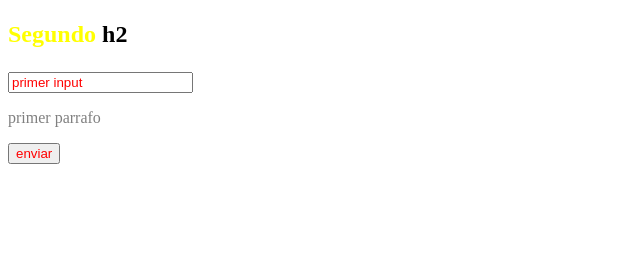
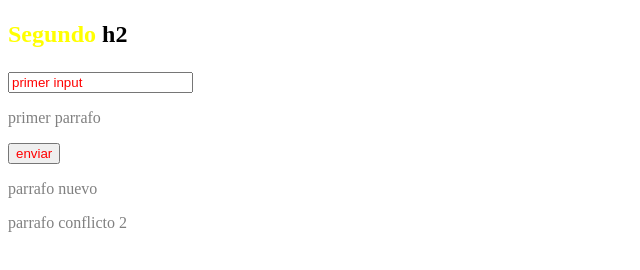
Before and after one commit to denisalva/gitcss, a plain HTML site: page index.html in a window 1280 px wide. Shown: the part 110-380 px from the top of the page, without its empty margins (0-640 px from the left). Drawn offline with Linux system fonts and the light colour scheme.

Commit message:
se agrego parrafo nuevo y conflicto

```diff
--- a/index.html
+++ b/index.html
@@ -14,5 +14,7 @@
     <input type="text" value="primer input" />
     <p id="parrafo">primer parrafo</p>
     <button type="submit">enviar</button>
+    <p id="parrafo">parrafo nuevo</p>
+    <p id="parrafo">parrafo conflicto 2</p>
 </body>
 </html>
```
